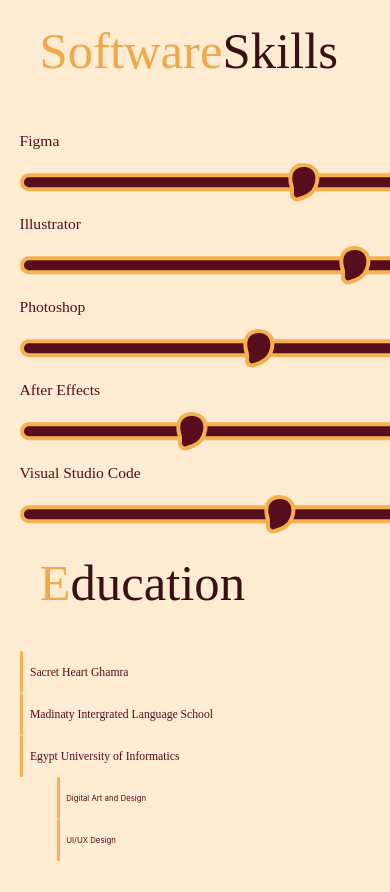
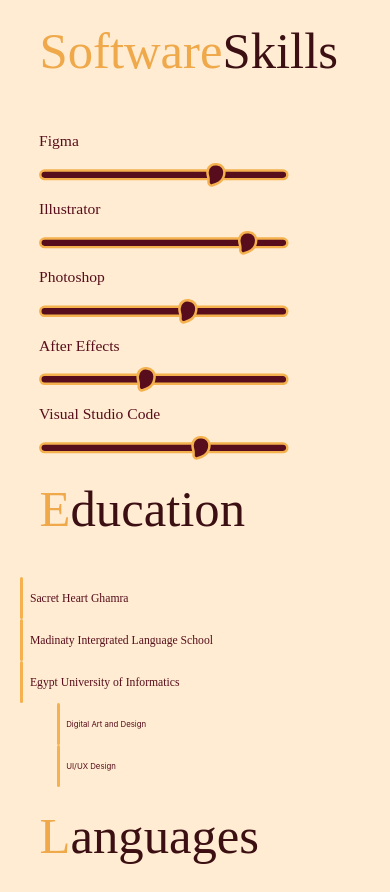
Before and after one commit to mariam-ship-it118/Portfolio, a React (Create React App) app: page / in a window 390 px wide. Shown: the part 1809-2701 px from the top of the page. Built offline with nearby package versions, Linux system fonts and the light colour scheme; a web font is replaced by a local one.

Commit message:
software responsive section corrected

```diff
--- a/src/Components/SoftWare.jsx
+++ b/src/Components/SoftWare.jsx
@@ -27,27 +27,27 @@
 
     <section className='polls'>
      <Applicationss thesoft='Figma' />
-     <img src={figma} alt="freelancer" />
+     <img src={figma} alt="freelancer" className='pollmobile' />
     </section>
  <section className='polls'>
      <Applicationss thesoft='Illustrator' />
-     <img src={illustrator} alt="creative designer" />
+     <img src={illustrator} alt="creative designer" className='pollmobile' />
     </section>
 
  <section className='polls'>
      <Applicationss thesoft='Photoshop' />
-     <img src={photoshop} alt="graphic designer" />
+     <img src={photoshop} alt="graphic designer" className='pollmobile' />
     </section>
 
         <section className='polls'>
      <Applicationss thesoft='After Effects' />
-     <img src={af} alt="visual designer" />
+     <img src={af} alt="visual designer" className='pollmobile' />
     </section>
 
 
  <section className='polls'>
      <Applicationss thesoft='Visual Studio Code' />
-     <img src={vsc} alt="freelancer designer" />
+     <img src={vsc} alt="freelancer designer" className='pollmobile' />
     </section>
 
 
--- a/src/Components/SoftWareRes.css
+++ b/src/Components/SoftWareRes.css
@@ -2,7 +2,7 @@
 
 .polls{
     flex-direction: column;
-    margin-left: 5%;
+    margin-left: 10%;
     align-items: flex-start;
 }
 
@@ -13,6 +13,10 @@
 }
 
 
+.pollmobile{
+    width: 80%;
+}
+
 
 
 }
```
